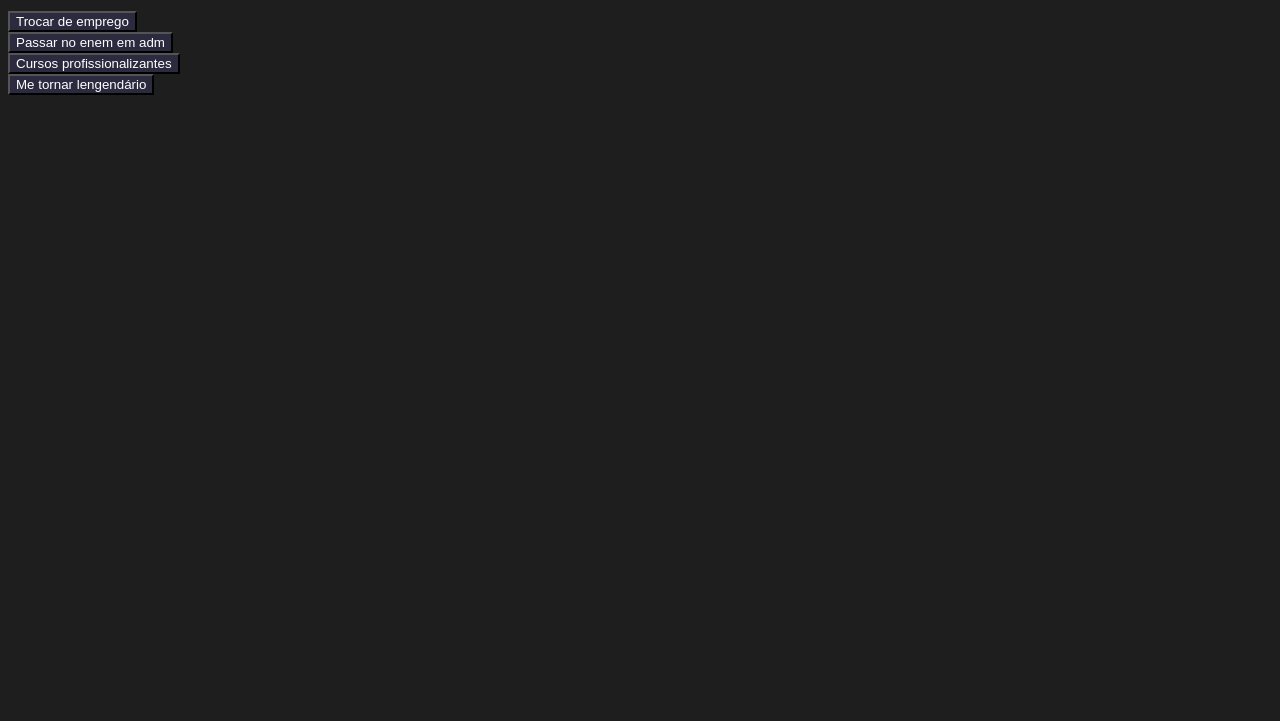
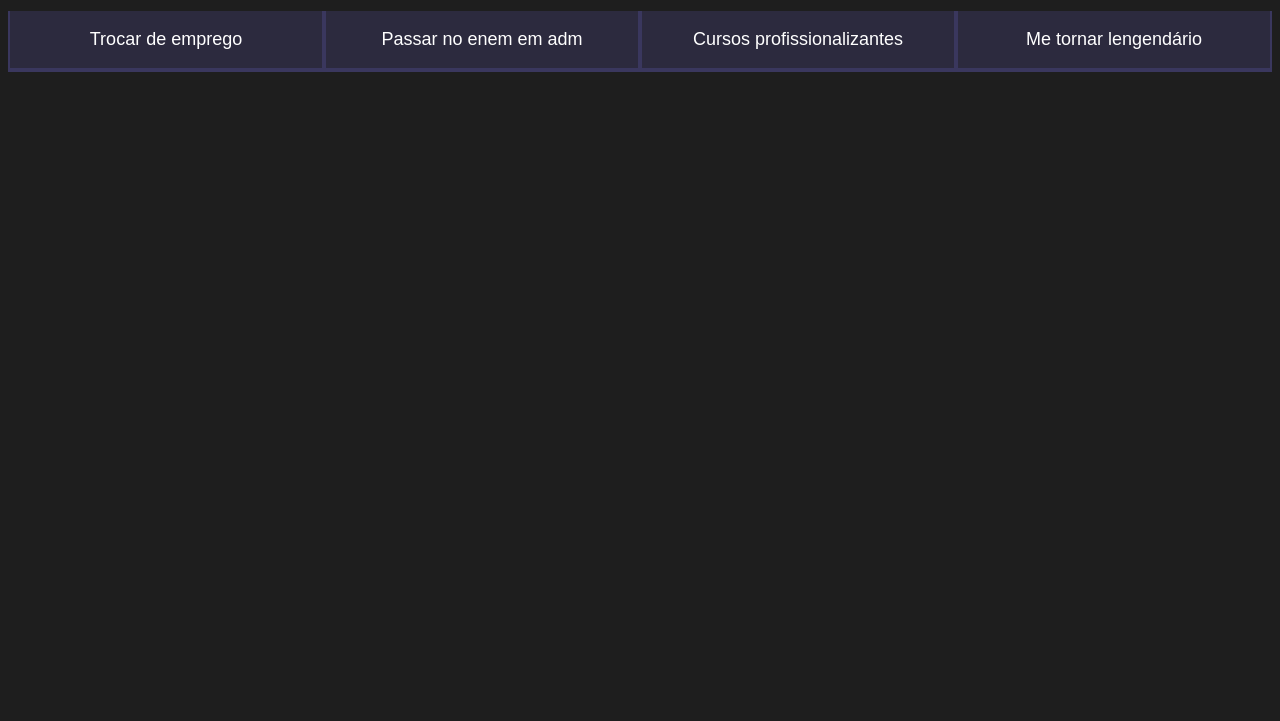
Before and after one commit to henrique777888/2024, a plain HTML site: page henrique/index.html in a window 1280 px wide. Shown: the part 79-800 px from the top of the page. Drawn offline with Linux system fonts and the light colour scheme.

Commit message:
Update style.css

```diff
--- a/henrique/style.css
+++ b/henrique/style.css
@@ -42,5 +42,31 @@
     color: var(--branco);
     display: flex;
     justify-content: center;
+    padding: 1em;
+    font-size: 18px;
+    align-items: center;
+    width: 100%;
+    border-bottom: 4px solid var(--botao-ativo);
+    border-left: 2px solid var(--botao-ativo);
+    border-right: 2px solid var(--botao-ativo);
+    border-top: none;
 
 }
+
+.botao.first-child {
+    border-radius: 40px 40px 0 0;
+
+}
+
+.botoes{
+    display: block;
+}
+
+@media screen and (min-width: 768px){
+    .botoes{
+        display: flex;
+    }
+    .botao.first-child{
+        border-radius: 40px 0 0 0;
+    }
+}
```
